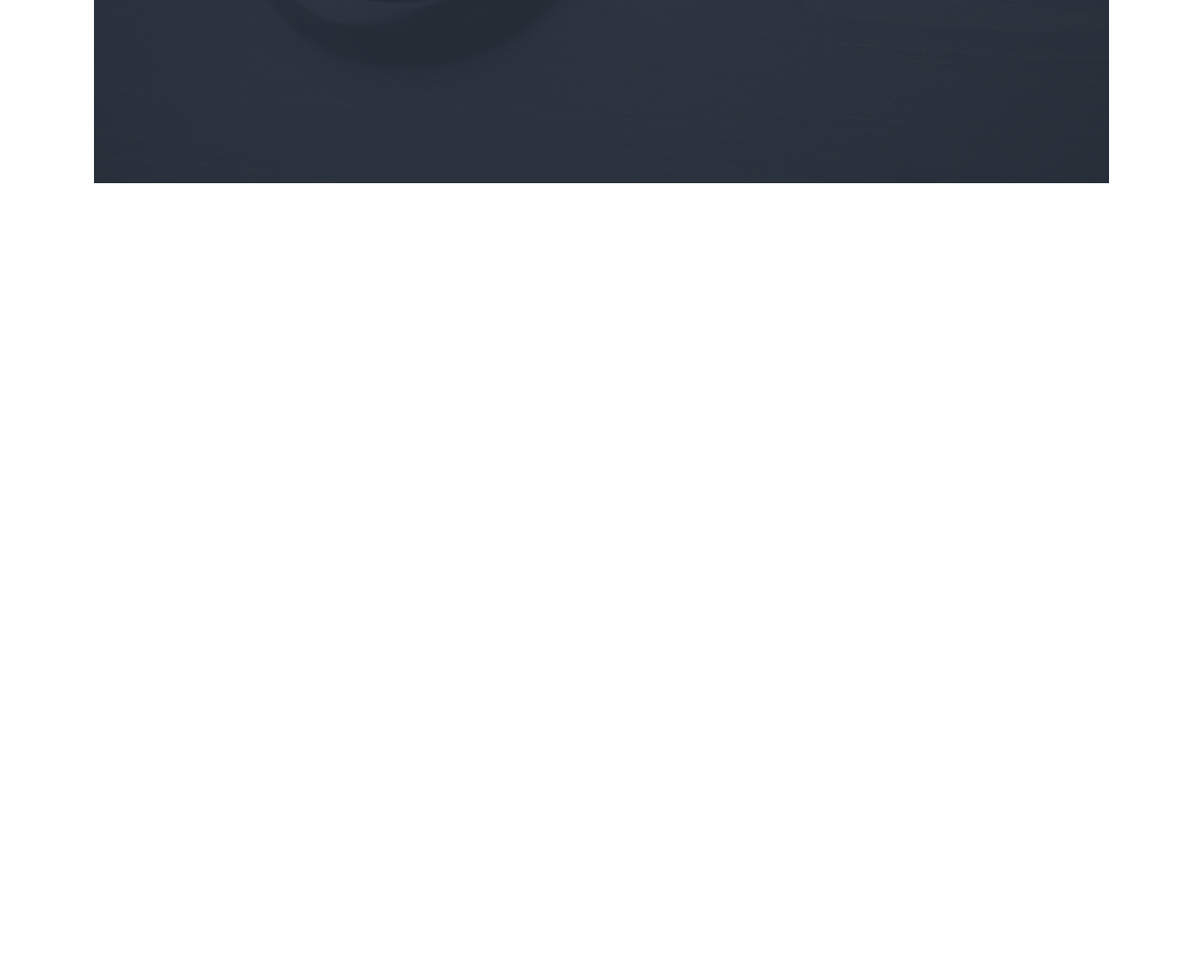
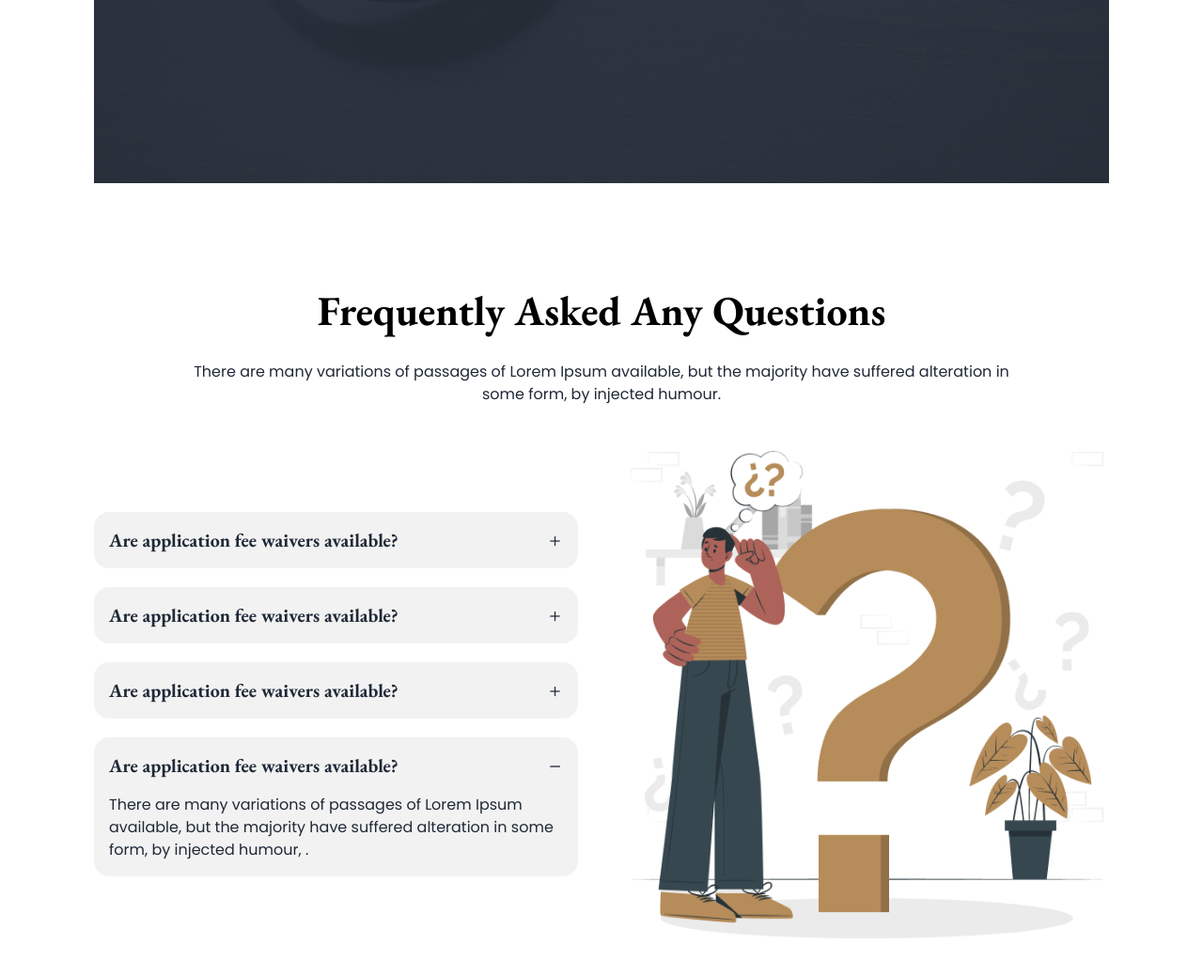
Before and after one commit to ameerhamzahd/JuristiQ, a plain HTML site: page index.html in a window 1280 px wide. Shown: the part 2811-3849 px from the top of the page at 94% size. Before the commit the page ends 3061 px from the top, so only its background shows below. Drawn offline with nearby package versions, Linux system fonts and the light colour scheme.

Commit message:
JuristiQ FAQ done.

```diff
--- a/index.html
+++ b/index.html
@@ -281,8 +281,7 @@
 
                 <div class="w-full carousel pt-[1.5rem] lg:pt-[3rem]">
                     <div id="slide1" class="relative w-full carousel-item">
-                        <div class="min-h-screen hero"
-                            style="background-image: url(./resources/images/slider-1.jpg);">
+                        <div class="min-h-screen hero" style="background-image: url(./resources/images/slider-1.jpg);">
                             <div class="bg-opacity-85 hero-overlay"></div>
                             <div class="text-center hero-content text-neutral-content">
                                 <div class="max-w-md">
@@ -295,7 +294,10 @@
                                     <h1 class="mb-3 text-[1.5rem] font-bold font-ebgaramond">Ameer Hamzah Daiyan</h1>
                                     <p class="mb-5 text-[1rem] font-normal">Frontend Developer</p>
                                     <p class="mb-5">
-                                        Contrary to popular belief, Lorem Ipsum is not simply random text. It has roots in a piece of classical Latin literature from 45 BC, making it over 2000 years old. Richard McClintock, a Latin professor at Hampden-Sydney College in Virginia, looked up one of the more obscure Latin words, consectetur.
+                                        Contrary to popular belief, Lorem Ipsum is not simply random text. It has roots
+                                        in a piece of classical Latin literature from 45 BC, making it over 2000 years
+                                        old. Richard McClintock, a Latin professor at Hampden-Sydney College in
+                                        Virginia, looked up one of the more obscure Latin words, consectetur.
                                     </p>
                                 </div>
                             </div>
@@ -307,8 +309,7 @@
                         </div>
                     </div>
                     <div id="slide2" class="relative w-full carousel-item">
-                        <div class="min-h-screen hero"
-                            style="background-image: url(./resources/images/slider-2.jpg);">
+                        <div class="min-h-screen hero" style="background-image: url(./resources/images/slider-2.jpg);">
                             <div class="bg-opacity-85 hero-overlay"></div>
                             <div class="text-center hero-content text-neutral-content">
                                 <div class="max-w-md">
@@ -321,7 +322,10 @@
                                     <h1 class="mb-3 text-[1.5rem] font-bold font-ebgaramond">Md. Mohiul Islam Miraz</h1>
                                     <p class="mb-5 text-[1rem] font-normal">Backend Developer</p>
                                     <p class="mb-5">
-                                        Contrary to popular belief, Lorem Ipsum is not simply random text. It has roots in a piece of classical Latin literature from 45 BC, making it over 2000 years old. Richard McClintock, a Latin professor at Hampden-Sydney College in Virginia, looked up one of the more obscure Latin words, consectetur.
+                                        Contrary to popular belief, Lorem Ipsum is not simply random text. It has roots
+                                        in a piece of classical Latin literature from 45 BC, making it over 2000 years
+                                        old. Richard McClintock, a Latin professor at Hampden-Sydney College in
+                                        Virginia, looked up one of the more obscure Latin words, consectetur.
                                     </p>
                                 </div>
                             </div>
@@ -334,8 +338,7 @@
                     </div>
 
                     <div id="slide3" class="relative w-full carousel-item">
-                        <div class="min-h-screen hero"
-                            style="background-image: url(./resources/images/slider-3.jpg);">
+                        <div class="min-h-screen hero" style="background-image: url(./resources/images/slider-3.jpg);">
                             <div class="bg-opacity-85 hero-overlay"></div>
                             <div class="text-center hero-content text-neutral-content">
                                 <div class="max-w-md">
@@ -348,7 +351,10 @@
                                     <h1 class="mb-3 text-[1.5rem] font-bold font-ebgaramond">A F M Muzahidur Rahman</h1>
                                     <p class="mb-5 text-[1rem] font-normal">Full-Stack Developer</p>
                                     <p class="mb-5">
-                                        Contrary to popular belief, Lorem Ipsum is not simply random text. It has roots in a piece of classical Latin literature from 45 BC, making it over 2000 years old. Richard McClintock, a Latin professor at Hampden-Sydney College in Virginia, looked up one of the more obscure Latin words, consectetur.
+                                        Contrary to popular belief, Lorem Ipsum is not simply random text. It has roots
+                                        in a piece of classical Latin literature from 45 BC, making it over 2000 years
+                                        old. Richard McClintock, a Latin professor at Hampden-Sydney College in
+                                        Virginia, looked up one of the more obscure Latin words, consectetur.
                                     </p>
                                 </div>
                             </div>
@@ -362,6 +368,69 @@
                 </div>
             </div>
         </section>
+
+        <!-- FAQ -->
+        <section>
+            <div class="py-[1.5rem] lg:py-[3rem]">
+                <div class="flex flex-col gap-5 text-center lg:px-[6.25rem]">
+                    <h3 class="text-[#000000] text-[2.75rem] font-bold font-ebgaramond">Frequently Asked Any Questions
+                    </h3>
+                    <p class="">There are many variations of passages of Lorem Ipsum available, but the majority have
+                        suffered alteration in some form, by injected humour.</p>
+                </div>
+
+                <div class="flex flex-col-reverse gap-[3.125rem] lg:flex-row items-center pt-[1.5rem] lg:pt-[3rem]">
+                    <div class="flex flex-col flex-1 gap-5 text-center lg:text-start">
+                        <div class="collapse collapse-plus bg-base-200">
+                            <input type="radio" name="my-accordion-3" checked="checked" />
+                            <div class="text-xl font-bold collapse-title font-ebgaramond">Are application fee waivers
+                                available?
+                            </div>
+                            <div class="collapse-content">
+                                <p>There are many variations of passages of Lorem Ipsum available, but the majority have
+                                    suffered alteration in some form, by injected humour, . </p>
+                            </div>
+                        </div>
+
+                        <div class="collapse collapse-plus bg-base-200">
+                            <input type="radio" name="my-accordion-3" checked="checked" />
+                            <div class="text-xl font-bold collapse-title font-ebgaramond">Are application fee waivers
+                                available?
+                            </div>
+                            <div class="collapse-content">
+                                <p>There are many variations of passages of Lorem Ipsum available, but the majority have
+                                    suffered alteration in some form, by injected humour, . </p>
+                            </div>
+                        </div>
+
+                        <div class="collapse collapse-plus bg-base-200">
+                            <input type="radio" name="my-accordion-3" checked="checked" />
+                            <div class="text-xl font-bold collapse-title font-ebgaramond">Are application fee waivers
+                                available?
+                            </div>
+                            <div class="collapse-content">
+                                <p>There are many variations of passages of Lorem Ipsum available, but the majority have
+                                    suffered alteration in some form, by injected humour, . </p>
+                            </div>
+                        </div>
+
+                        <div class="collapse collapse-plus bg-base-200">
+                            <input type="radio" name="my-accordion-3" checked="checked" />
+                            <div class="text-xl font-bold collapse-title font-ebgaramond">Are application fee waivers
+                                available?
+                            </div>
+                            <div class="collapse-content">
+                                <p>There are many variations of passages of Lorem Ipsum available, but the majority have
+                                    suffered alteration in some form, by injected humour, . </p>
+                            </div>
+                        </div>
+                    </div>
+
+                    <div class="flex-1">
+                        <img src="./resources/images/faq.png" class="w-full" />
+                    </div>
+                </div>
+        </section>
     </main>
 
     <!-- Footer -->
```
Lines whose indentation alone changed are shown as unchanged.
